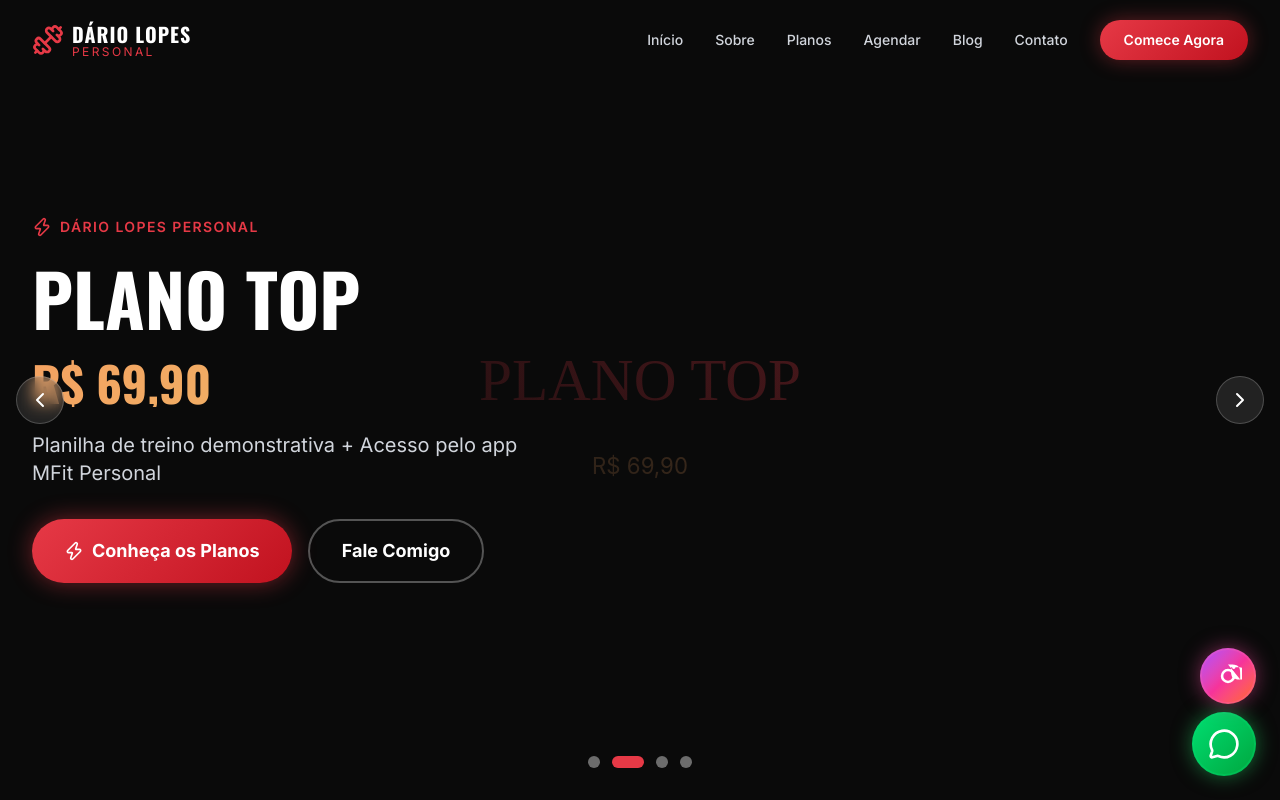
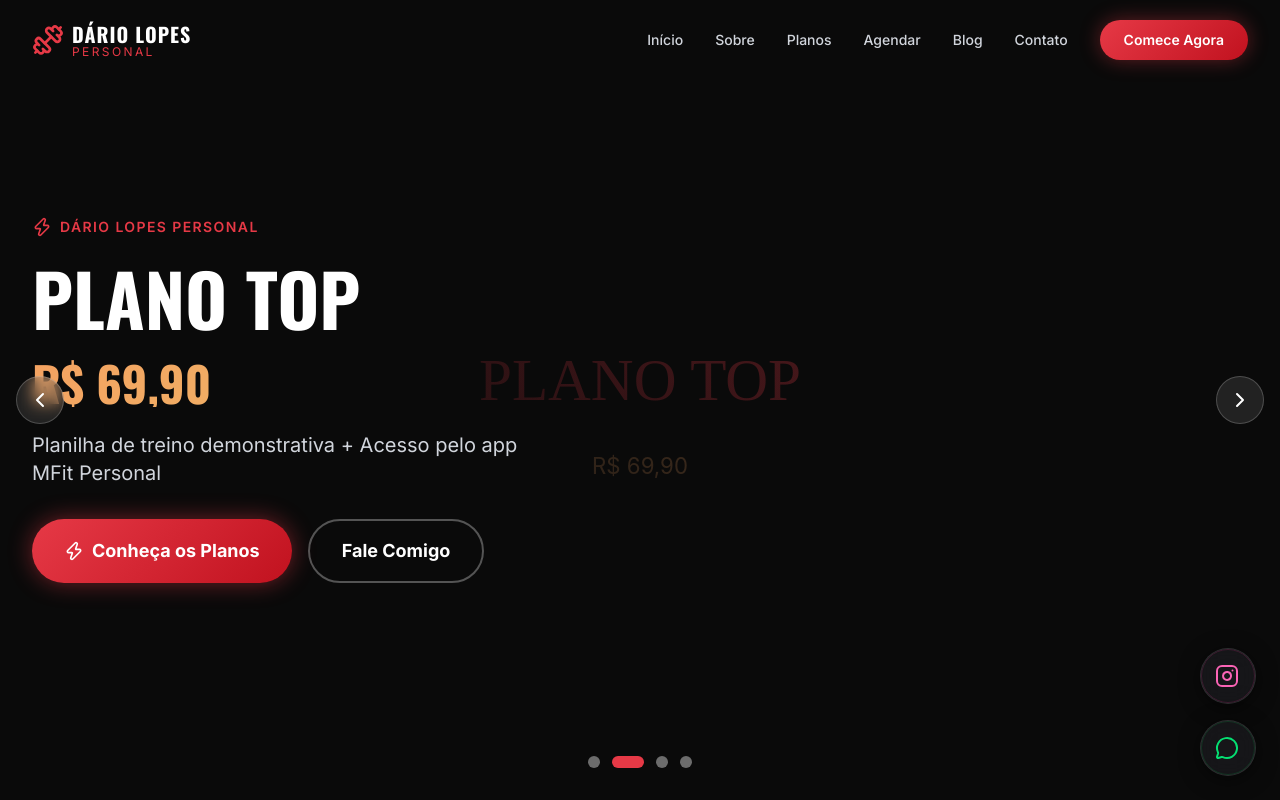
Before and after one commit to JoseSilva84/dario-personal, a React (Vite) app: page / in a window 1280 px wide. Shown: the top 800 px of the page. Built offline with nearby package versions, Linux system fonts and the light colour scheme.

Commit message:
feat: melhorando os botões de instagram e what

```diff
--- a/src/components/WhatsAppButton.jsx
+++ b/src/components/WhatsAppButton.jsx
@@ -1,38 +1,67 @@
 import { MessageCircle } from 'lucide-react';
+
+const InstagramIcon = ({ className }) => (
+  <svg
+    className={className}
+    viewBox="0 0 24 24"
+    fill="none"
+    stroke="currentColor"
+    strokeWidth="2"
+    strokeLinecap="round"
+    strokeLinejoin="round"
+  >
+    <rect x="2" y="2" width="20" height="20" rx="5" ry="5"></rect>
+    <path d="M16 11.37A4 4 0 1 1 12.63 8 4 4 0 0 1 16 11.37z"></path>
+    <line x1="17.5" y1="6.5" x2="17.51" y2="6.5"></line>
+  </svg>
+);
 
 export default function WhatsAppButton() {
   return (
-    <>
+    <div className="fixed bottom-6 right-6 z-50 flex flex-col items-end gap-4">
+      {/* Instagram Button */}
+      <a
+        href="https://instagram.com/dariolopes_personal"
+        target="_blank"
+        rel="noopener noreferrer"
+        className="group flex items-center justify-end w-14 h-14 hover:w-[150px] bg-zinc-900/90 backdrop-blur-md border border-white/10 rounded-full transition-all duration-500 overflow-hidden relative shadow-[0_4px_20px_rgba(0,0,0,0.5)] hover:shadow-[0_0_25px_rgba(236,72,153,0.6)]"
+        aria-label="Siga no Instagram"
+      >
+        <div className="absolute inset-0 bg-gradient-to-r from-purple-600 via-pink-500 to-orange-500 opacity-0 group-hover:opacity-100 transition-opacity duration-500" />
+
+        {/* Animated border on the idle state */}
+        <span className="absolute inset-0 rounded-full border border-pink-500/30 group-hover:opacity-0 animate-[pulse_2s_ease-in-out_infinite] transition-opacity duration-500" />
+
+        <span className="whitespace-nowrap opacity-0 group-hover:opacity-100 translate-x-4 group-hover:translate-x-0 transition-all duration-500 text-white font-medium z-10 mr-14">
+          Instagram
+        </span>
+
+        <div className="absolute right-0 w-14 h-14 flex items-center justify-center z-10">
+          <InstagramIcon className="w-6 h-6 text-pink-400 group-hover:text-white transition-colors duration-500 group-hover:scale-110" />
+        </div>
+      </a>
+
+      {/* WhatsApp Button */}
       <a
         href="https://wa.me/5588921657051"
         target="_blank"
         rel="noopener noreferrer"
-        className="fixed bottom-6 right-6 z-50 w-16 h-16 bg-gradient-to-br from-green-400 to-green-600 rounded-full flex items-center justify-center shadow-lg hover:scale-110 transition-all duration-300 group"
-        style={{
-          boxShadow: '0 0 20px rgba(37, 211, 102, 0.5)',
-        }}
+        className="group flex items-center justify-end w-14 h-14 hover:w-[150px] bg-zinc-900/90 backdrop-blur-md border border-white/10 rounded-full transition-all duration-500 overflow-hidden relative shadow-[0_4px_20px_rgba(0,0,0,0.5)] hover:shadow-[0_0_25px_rgba(37,211,102,0.6)]"
         aria-label="Fale no WhatsApp"
       >
-        <MessageCircle className="w-8 h-8 text-white transition-transform group-hover:rotate-12" />
-        <span className="absolute inset-0 rounded-full border-2 border-green-400/50 animate-pulse" />
+        <div className="absolute inset-0 bg-gradient-to-r from-emerald-600 to-green-500 opacity-0 group-hover:opacity-100 transition-opacity duration-500" />
+
+        {/* Animated border on the idle state */}
+        <span className="absolute inset-0 rounded-full border border-green-500/30 group-hover:opacity-0 animate-[pulse_2s_ease-in-out_infinite] transition-opacity duration-500" />
+
+        <span className="whitespace-nowrap opacity-0 group-hover:opacity-100 translate-x-4 group-hover:translate-x-0 transition-all duration-500 text-white font-medium z-10 mr-14">
+          WhatsApp
+        </span>
+
+        <div className="absolute right-0 w-14 h-14 flex items-center justify-center z-10">
+          <MessageCircle className="w-6 h-6 text-green-400 group-hover:text-white transition-colors duration-500 group-hover:scale-110" />
+        </div>
       </a>
-
-      <a
-        href="https://instagram.com/dariolopes_personal"
-        target="_blank"
-        rel="noopener noreferrer"
-        className="fixed bottom-24 right-6 z-50 w-14 h-14 bg-gradient-to-br from-purple-500 via-pink-500 to-orange-500 rounded-full flex items-center justify-center shadow-lg hover:scale-110 transition-all duration-300 group"
-        style={{
-          boxShadow: '0 0 20px rgba(236, 72, 153, 0.5)',
-        }}
-        aria-label="Siga no Instagram"
-      >
-        <svg className="w-7 h-7 text-white transition-transform group-hover:rotate-12" viewBox="0 0 24 24" fill="currentColor">
-          <path d="M12 2.2c3.2 0 3.6 0 4.9.1 1.2.1 1.9.3 2.4.5.6.2 1 .5 1.5 1 .5.5.8.9 1 1.5.2.5.4 1.2.5 2.4.1 1.2.1 1.6.1 2.4.1 1.2.1 4.9.1 4.9 0 0 4.9-.1 4.9-.1 0-3.2 0-3.6-.1-4.9-.1-1.2-.3-1.9-.5-2.4-.2-.6-.5-1-1-1.5-.5-.5-.9-.8-1.5-1-.5-.2-1.2-.4-2.4-.5-1.2-.1-1.6-.1-2.4-.1-1.2-.1-4.9 0-4.9.1 0 3.2 0 3.6.1 4.9.1 1.2.3 1.9.5 2.4.2.6.5 1 1 1.5.5.5.9.8 1.5 1 .5.2 1.2.4 2.4.5 1.2.1 1.6.1 2.4.1 1.2.1 1.2.1v4.9.1 0 3.6-.1 4.9-.1 1.2-.1 1.9-.3 2.4-.5.6-.2 1-.5 1.5-1 .5-.5.8-.9 1-1.5.2-.5.4-1.2.5-2.4.1-1.2.1-1.6.1-2.4.1-1.2.1-4.9.1-4.9 0 0-4.9.1-4.9.1-4.9.1-1.2.3-1.9.5-2.4.2-.6-.5-1-1-1.5-.5-.5-.9-.8-1.5-1-.5-.2-1.2-.4-2.4-.5-1.2-.1-1.6-.1-2.4-.1-1.2-.1-4.9 0-4.9.1z"/>
-          <path d="M12 5.8a6.2 6.2 0 1 0 0 12.4 6.2 6.2 0 0 0 0-12.4zm0 10.2a4 4 0 1 1 0-8 4 4 0 0 1 0 8zm6.4-11.5a1.44 1.44 0 1 1-2.88 0 1.44 1.44 0 0 1 2.88 0z"/>
-        </svg>
-        <span className="absolute inset-0 rounded-full border-2 border-pink-400/50 animate-pulse" />
-      </a>
-    </>
+    </div>
   );
 }
```
